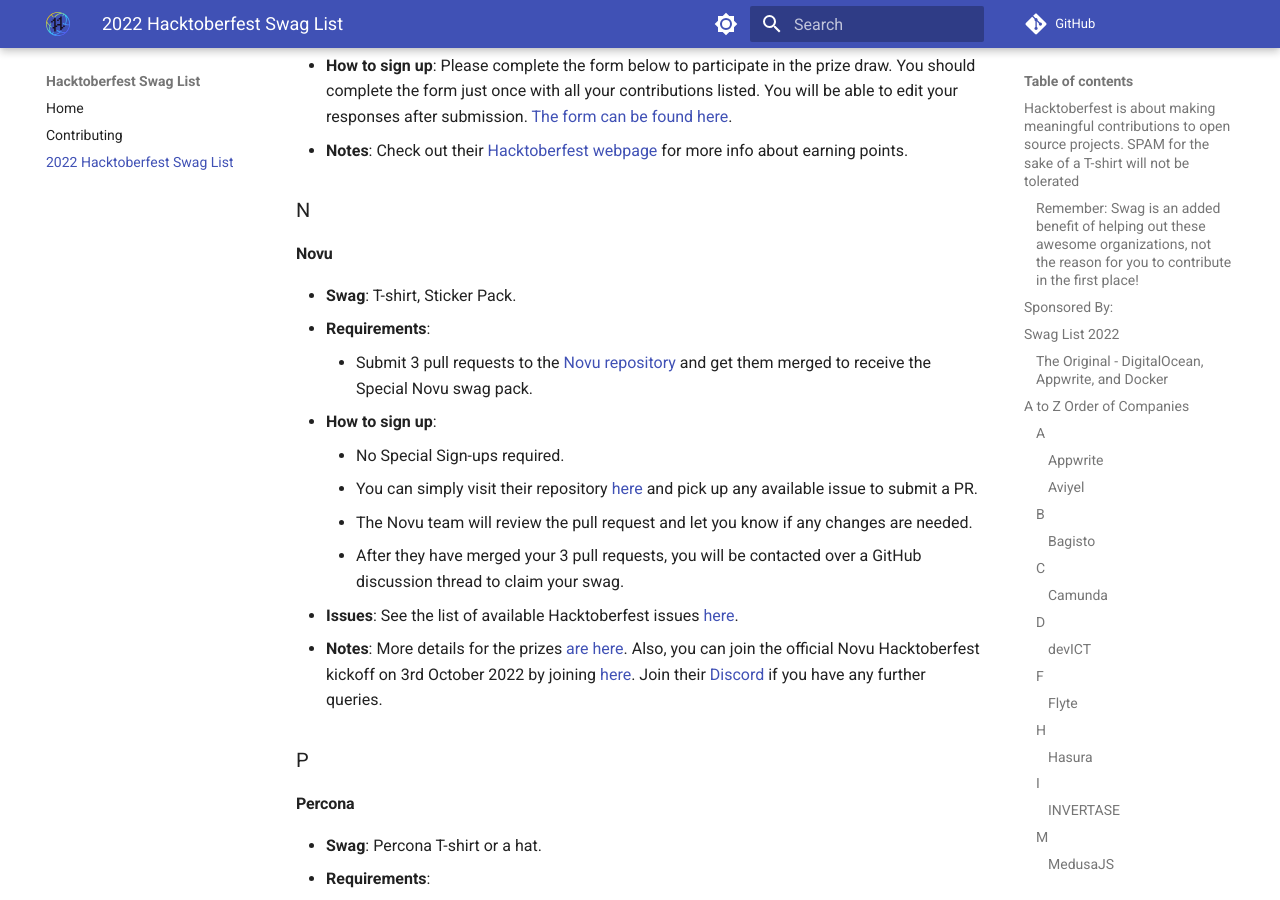
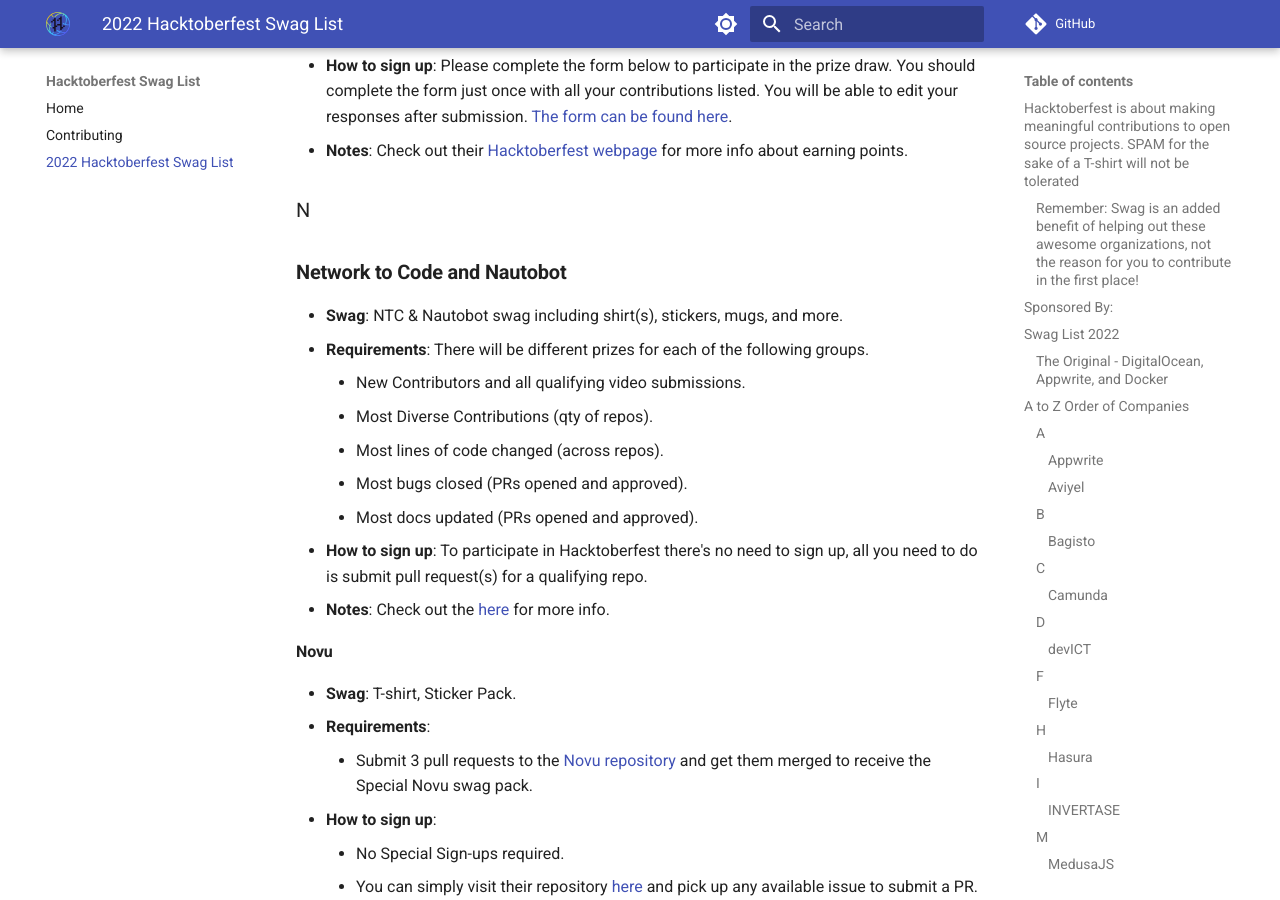
Before and after one commit to crweiner/hacktoberfest-swag-list, an MkDocs documentation site: the page built from docs/list.md, in a window 1280 px wide and 900 px high, scrolled down 6811 px. Built offline with MkDocs 1.6.1 and Material for MkDocs 9.7.7, drawn with Linux system fonts in a browser that asks for light colours; comment, search, counter and statistics services are not loaded.

Commit message:
NTC and and Nautobot added

```diff
--- a/docs/list.md
+++ b/docs/list.md
@@ -188,6 +188,18 @@
 
 ### N
 
+###  **Network to Code and Nautobot**
+
+- **Swag**: NTC & Nautobot swag including shirt(s), stickers, mugs, and more.
+- **Requirements**: There will be different prizes for each of the following groups.
+    - New Contributors and all qualifying video submissions.
+    - Most Diverse Contributions (qty of repos).
+    - Most lines of code changed (across repos).
+    - Most bugs closed (PRs opened and approved).
+    - Most docs updated (PRs opened and approved).
+- **How to sign up**: To participate in Hacktoberfest there's no need to sign up, all you need to do is submit pull request(s) for a qualifying repo.
+- **Notes**: Check out the [here](https://blog.networktocode.com/post/hackathon/){:target="\_blank"} for more info.
+
 #### **Novu**
 
 - **Swag**: T-shirt, Sticker Pack.
```
